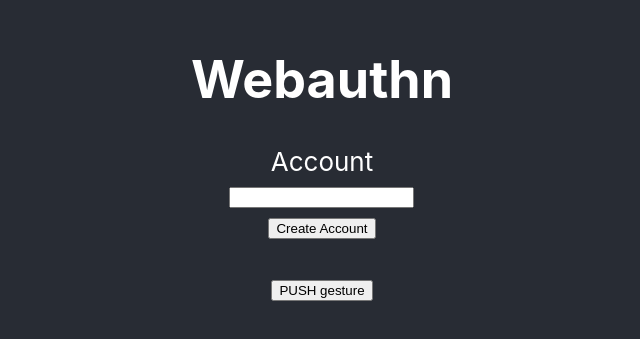
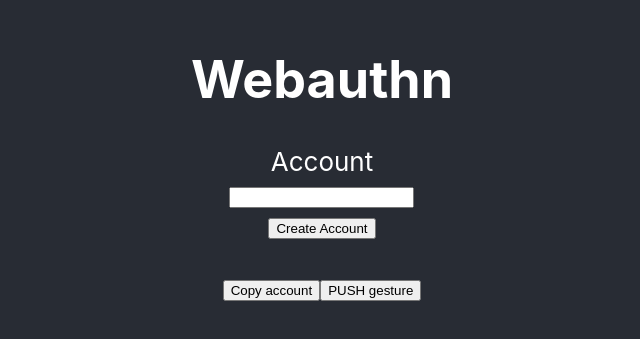
Before and after one commit to ruge0326/react-webauthn, a React (Create React App) app: page / in a window 1280 px wide. Shown: the part 243-582 px from the top of the page, without its empty margins (318-958 px from the left). Built offline with nearby package versions, Linux system fonts and the light colour scheme; what @greymass/eosio would draw is missing.

Commit message:
show tx id

```diff
--- a/src/App.tsx
+++ b/src/App.tsx
@@ -15,6 +15,7 @@ const deviceName = `demo device ${new Date().getTime()}`;
 function App() {
   const ref = React.useRef<HTMLButtonElement | null>(null);
   const [account, setAccount] = React.useState("");
+  const [last_tx_id, setLastTxId] = React.useState("");
   const [keyConfig, setKeyConfig] = React.useState({
     account: "",
     referrer: "",
@@ -162,6 +163,10 @@ function App() {
             </form>
             <br></br>
           </div>
+          {last_tx_id && <span>TX: {last_tx_id}</span>}
+          <CopyToClipboard text={last_tx_id} onCopy={() => {}}>
+            <button>Copy account</button>
+          </CopyToClipboard>
           {account && keyConfig.public_key && (
             <div>
               <br></br>
```
